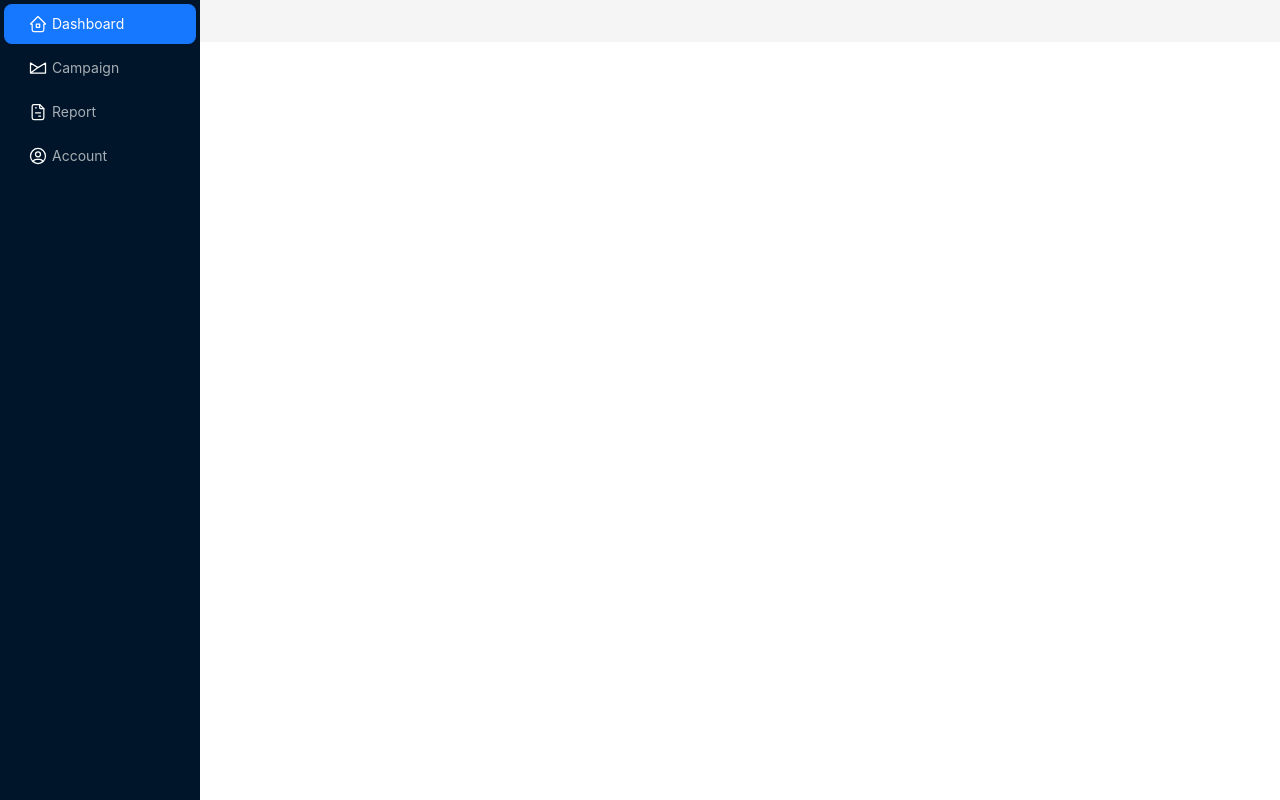
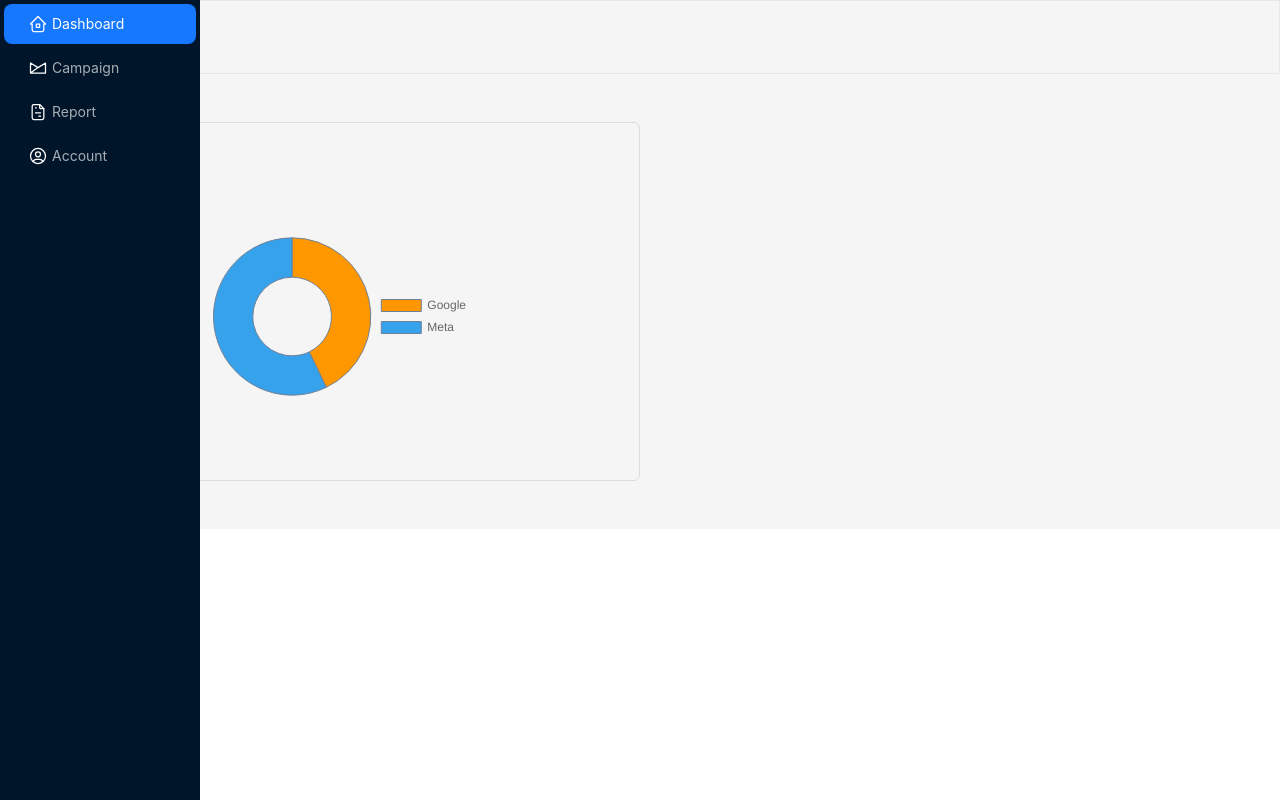
Before and after one commit to vikram-shyftlabs/adsense-admin, a React (Vite) app: page / in a window 1280 px wide. Built offline with nearby package versions, Linux system fonts and the light colour scheme.

Commit message:
Added pie chart

```diff
--- a/package.json
+++ b/package.json
@@ -16,6 +16,7 @@
     "@reduxjs/toolkit": "^2.2.3",
     "@tailwindcss/forms": "^0.5.7",
     "antd": "^5.16.2",
+    "chart.js": "^4.4.2",
     "dotenv": "^16.4.5",
     "history": "^5.3.0",
     "i": "^0.3.7",
--- /dev/null
+++ b/src/components/dashboard/PieChart.jsx
@@ -0,0 +1,51 @@
+import React, { useEffect, useRef } from 'react';
+import Chart from 'chart.js/auto';
+import { color } from 'chart.js/helpers';
+
+const PieChart = () => {
+  const chartRef = useRef(null);
+
+  useEffect(() => {
+    const data = {
+      labels: ['Google', 'Meta'],
+      datasets: [{
+        data: [30, 40],
+        hoverOffset: 2,
+        borderColor: ["#718096"],
+        borderWidth: 1,
+        backgroundColor: [
+          '#ff9800',
+          'rgb(54, 162, 235)',
+        ],
+      }]
+    };
+
+    const config = {
+      type: 'doughnut',
+      data: data,
+      options: {
+        plugins: {
+          legend: {
+            position: 'right'
+          },
+        }
+      }
+    };
+
+    const myChart = new Chart(chartRef.current, config);
+
+    return () => {
+      myChart.destroy();
+    };
+  }, []);
+
+  return (
+    <div className="flex items-center justify-center">
+      <div className="w-[50%]">
+        <canvas ref={chartRef}></canvas>
+      </div>
+    </div>
+  );
+}
+
+export default PieChart;
--- a/src/pages/dashboard/dashboard.container.tsx
+++ b/src/pages/dashboard/dashboard.container.tsx
@@ -1,10 +1,16 @@
 import React from "react";
-
+import Header from "../../components/header/header.component";
+import PieChart from "../../components/dashboard/PieChart.jsx";
 const Dashboard: React.FC = () => {
   return (
     <div>
-      <h2>Dashboard</h2>
-      <p>This is the Dashboard page.</p>
+      <Header props={{ title: "Dashboard" }} />
+      <div className="grid grid-cols-2 m-12 rounded-md">
+        <div className="p-8 border-[#dcdcdc] border rounded-md">
+          <h1 className="font-semibold text-xl">By Platform</h1>
+          <PieChart />
+        </div>
+      </div>
     </div>
   );
 };
```
Also changed, not shown: 1 other file (tests, documents, lock files or other folders).
